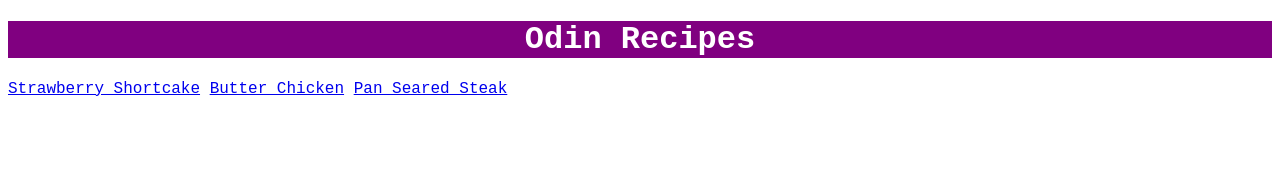
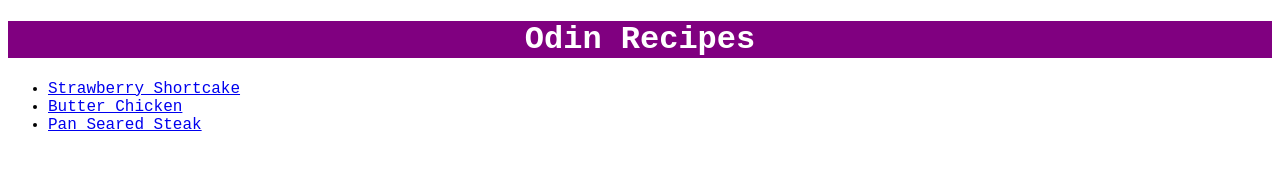
Before and after one commit to jikaelgagnon/odin-recipes, a plain HTML site: page index.html in a window 1280 px wide. Drawn offline with Linux system fonts and the light colour scheme.

Commit message:
Changed links to pages to an unordered list in index.html

```diff
--- a/index.html
+++ b/index.html
@@ -7,9 +7,11 @@
   </head>
   <body>
     <h1>Odin Recipes</h1>
-    <a href="./recipes/shortcake.html">Strawberry Shortcake</a>
-    <a href="./recipes/chicken.html">Butter Chicken</a>
-    <a href="./recipes/steak.html">Pan Seared Steak</a>
+    <ul>
+      <li><a href="./recipes/shortcake.html">Strawberry Shortcake</a></li>
+      <li><a href="./recipes/chicken.html">Butter Chicken</a></li>
+      <li><a href="./recipes/steak.html">Pan Seared Steak</a></li>
+    </ul>
   </body>
 
 </html>
```
